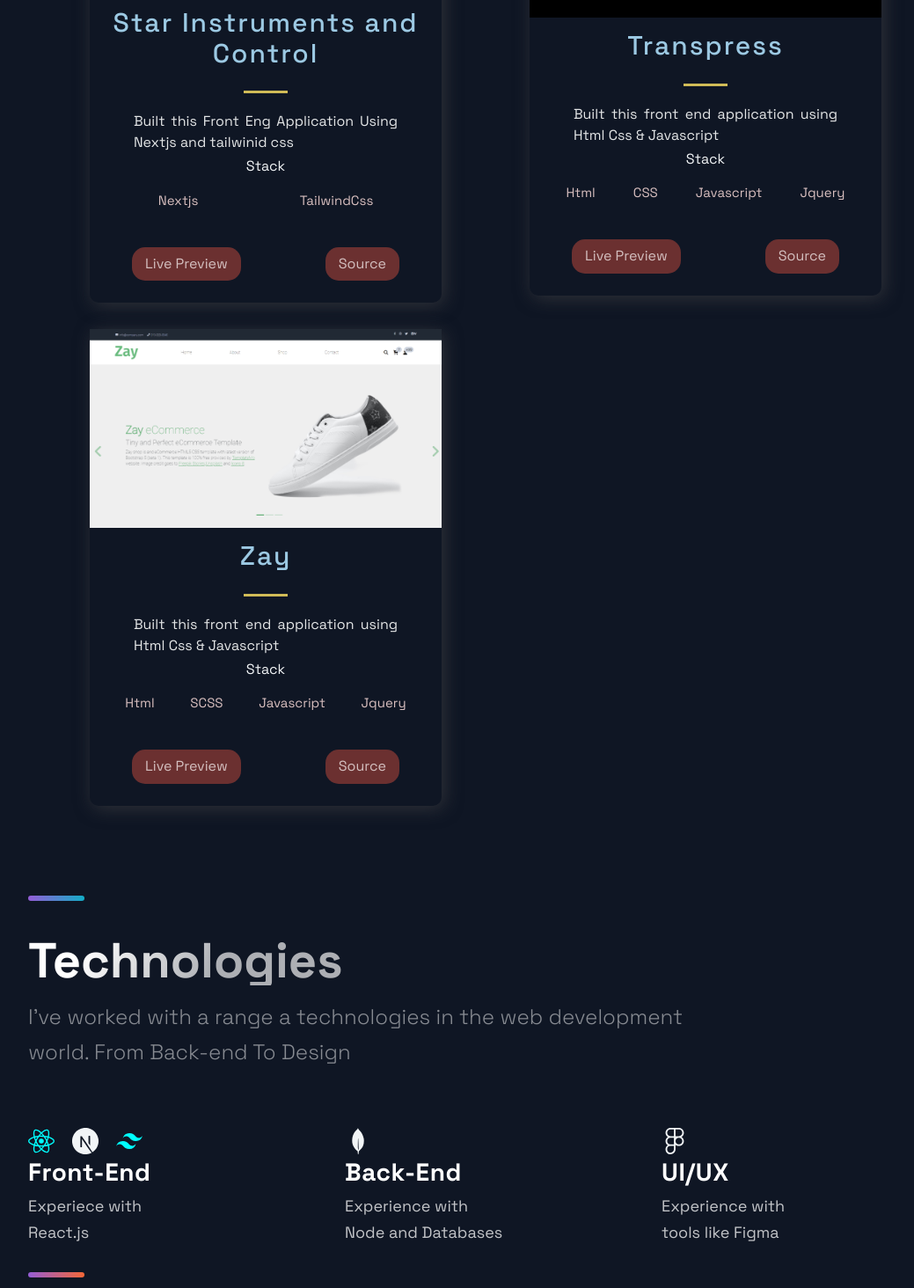
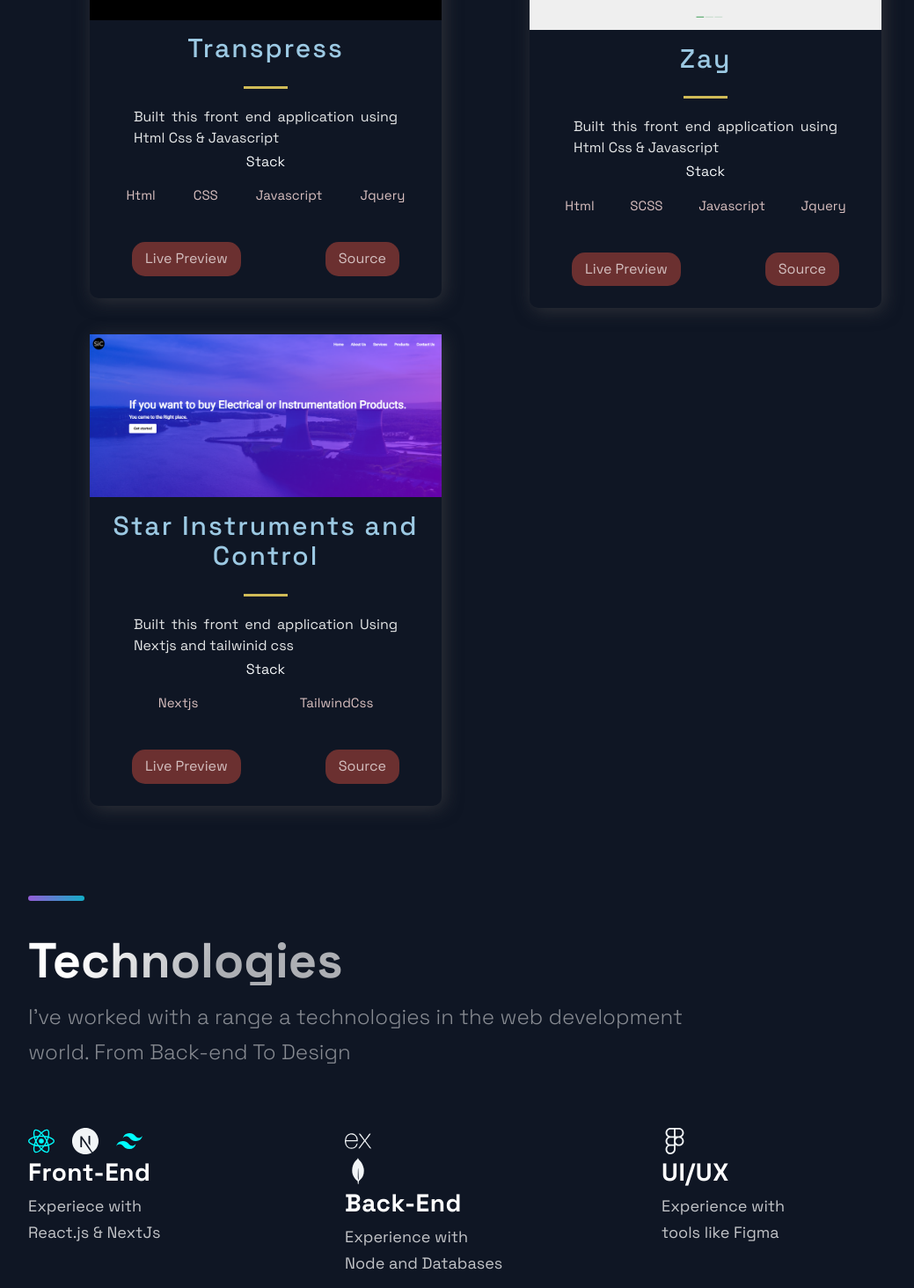
Before and after one commit to DhanrajCoding97/cosmicweb-live, a Next.js app: page / in a window 1280 px wide. Shown: the part 1026-2490 px from the top of the page at 88% size, without its empty margins (88-1127 px from the left). Built offline with nearby package versions, Linux system fonts and the light colour scheme.

Commit message:
refactored tech section

```diff
--- a/components/Header/HeaderStyles.js
+++ b/components/Header/HeaderStyles.js
@@ -3,7 +3,7 @@ import styled from "styled-components";
 
 export const Container = styled.div`
   display: grid;
-  grid-template-columns: repeat(5, 1fr);
+  grid-template-columns: 3;
   grid-template-rows: 1fr;
   grid-column-gap: 2rem;
   padding: 1rem;
--- a/components/technologies/Tech.jsx
+++ b/components/technologies/Tech.jsx
@@ -1,9 +1,5 @@
 import React from "react";
-import { IconContext } from "react-icons";
 import {
-  SiHtml5,
-  SiCss3,
-  SiJavascript,
   SiTailwindcss,
   SiReact,
   SiNextdotjs,
@@ -11,7 +7,6 @@ import {
   SiMongodb,
   SiFigma,
 } from "react-icons/si";
-import { DiZend } from "react-icons/di";
 import {
   Section,
   SectionDivider,
@@ -26,6 +21,7 @@ import {
   ListParagraph,
   ListTitle,
   PicturePadding,
+  TechContainer,
 } from "./TechStyles";
 
 const Tech = () => {
@@ -54,11 +50,14 @@ const Tech = () => {
             <ListTitle>Front-End</ListTitle>
             <ListParagraph>
               Experiece with <br />
-              React.js
+              React.js & NextJs
             </ListParagraph>
           </ListContainer>
         </ListItem>
         <ListItem>
+          <PicturePadding>
+            <SiExpress size="3rem" />
+          </PicturePadding>
           <picture>
             <SiMongodb size="3rem" />
           </picture>
--- a/components/technologies/TechStyles.js
+++ b/components/technologies/TechStyles.js
@@ -50,6 +50,8 @@ export const List = styled.ul`
   @media ${(props) => props.theme.breakpoints.sm} {
     display: flex;
     flex-direction: column;
+    justify-content: center;
+    align-items: center;
     margin: 32px 0;
   }
 `;
@@ -138,6 +140,9 @@ export const ListIcon = styled.img`
 
 export const IconContainer = styled.div`
   display: flex;
+  @media ${(props) => props.theme.breakpoints.md} {
+    align-items: center;
+  }
 `;
 export const PicturePadding = styled.picture`
   padding-right: 2rem;
--- a/constants/constants.js
+++ b/constants/constants.js
@@ -1,14 +1,4 @@
 export const projects = [
-  {
-    title: "Star Instruments and Control",
-    description:
-      "Built this Front Eng Application Using Nextjs and tailwinid css",
-    image: "/images/sic.png",
-    tags: ["Nextjs", "TailwindCss"],
-    source: "https://github.com/DhanrajCoding97/sIc-tailwind-next-live",
-    visit: "https://sic-tau.vercel.app/",
-    id: 0,
-  },
   {
     title: "Transpress",
     description: "Built this front end application using Html Css & Javascript",
@@ -27,4 +17,14 @@ export const projects = [
     visit: "https://dhanrajcoding97.github.io/zayScss/",
     id: 2,
   },
+  {
+    title: "Star Instruments and Control",
+    description:
+      "Built this front end application Using Nextjs and tailwinid css",
+    image: "/images/sic.png",
+    tags: ["Nextjs", "TailwindCss"],
+    source: "https://github.com/DhanrajCoding97/sIc-tailwind-next-live",
+    visit: "https://sic-tau.vercel.app/",
+    id: 0,
+  },
 ];
```
